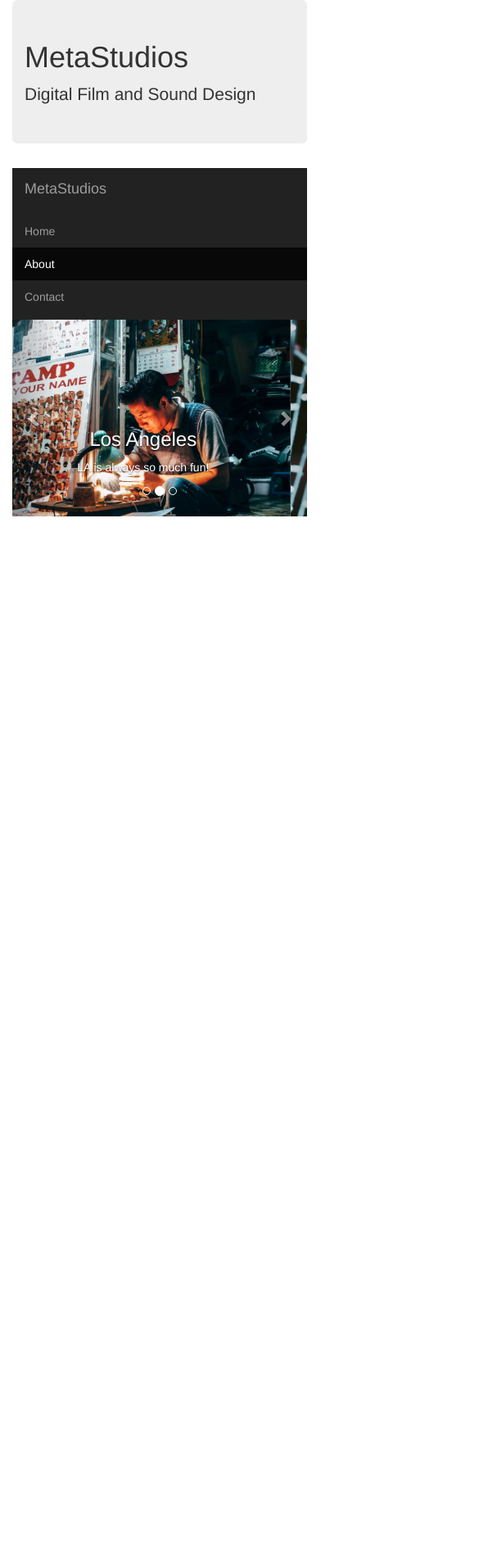
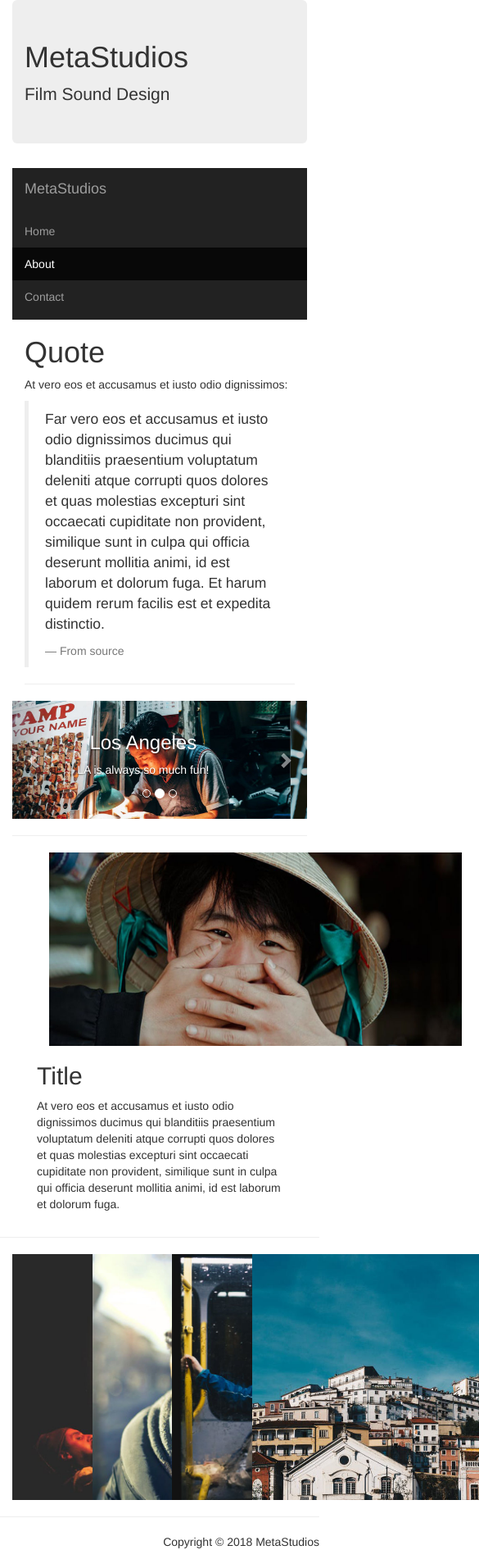
Before and after one commit to khairzmn/JanSite2018, a plain HTML site: page bootstrap_about.html in a window 390 px wide. Shown: the top 1891 px of the page at 82% size, 585 px wide, since content can reach past the window. Before the commit the page ends 844 px from the top, so only its background shows below. Drawn offline with nearby package versions, Linux system fonts and the light colour scheme.

Commit message:
bootstrap pages update

```diff
--- a/bootstrap_about.html
+++ b/bootstrap_about.html
@@ -22,7 +22,7 @@
     <div class="container-fluid">
         <header class="jumbotron">
             <h1>MetaStudios</h1>
-            <p>Digital Film and Sound Design</p>
+            <p>Film Sound Design</p>
         </header>
 
         <!-- nav menu bar -->
@@ -39,7 +39,7 @@
                         <a href="bootstrap_about.html">About</a>
                     </li>
                     <li>
-                        <a href="contact.html">Contact</a>
+                        <a href="bootstrap_contact.html">Contact</a>
                     </li>
                 </ul>
                 <div id="navbar" class="collapse navbar-collapse">
@@ -57,8 +57,30 @@
             </div>
         </nav>
 
+        <!-- blockquote -->
+        <div class="container" margin=>
+            <h1>Quote</h1>
 
-    <div id="myCarousel" class="carousel slide" data-ride="carousel">
+            <p>At vero eos et accusamus et iusto odio dignissimos:</p>
+            <blockquote>
+                <p> Far vero eos et accusamus et iusto odio dignissimos ducimus qui blanditiis praesentium voluptatum deleniti
+                    atque corrupti quos dolores et quas molestias excepturi sint occaecati cupiditate non provident, similique
+                    sunt in culpa qui officia deserunt mollitia animi, id est laborum et dolorum fuga. Et harum quidem rerum
+                    facilis est et expedita distinctio.</p>
+                <footer>From source</footer>
+            </blockquote>
+            <hr>
+            <!--
+            <button data-toggle="collapse" data-target="#demo">Collapsible</button>
+            <div id="demo" class="collapse">
+                    Luisque semper ante id lacus aliquet porttitor. Donec gravida massa vitae ante maximus, non tristique nisl tincidunt. Phasellus
+                    in nunc nec nunc laoreet tristique.
+            </div> -->
+
+        </div>
+
+        <!-- carousel -->
+        <div id="myCarousel" class="carousel slide" data-ride="carousel" style: "padding:50px 10px 10px 10px;">
             <!-- Indicators -->
             <ol class="carousel-indicators">
                 <li data-target="#myCarousel" data-slide-to="0" class="active"></li>
@@ -67,9 +89,9 @@
             </ol>
 
             <!-- Wrapper for slides -->
-        <div class="carousel-inner" >
+            <div class="carousel-inner">
                 <div class="item active">
-            <img src="./images/789156.jpeg" alt="Chania">
+                    <img src="./images/789156b.jpg" alt="Chania">
                     <div class="carousel-caption">
                         <h3>Los Angeles</h3>
                         <p>LA is always so much fun!</p>
@@ -77,7 +99,7 @@
                 </div>
 
                 <div class="item">
-            <img src="./images/759046.jpeg" alt="Chicago">
+                    <img src="./images/759046b.jpg" alt="Chicago">
                     <div class="carousel-caption">
                         <h3>Chicago</h3>
                         <p>Thank you, Chicago!</p>
@@ -85,7 +107,7 @@
                 </div>
 
                 <div class="item">
-            <img src="./images/804669.jpeg" alt="New York">
+                    <img src="./images/804669b.jpg" alt="New York">
                     <div class="carousel-caption">
                         <h3>New York</h3>
                         <p>We love the Big Apple!</p>
@@ -103,8 +125,59 @@
                 <span class="sr-only">Next</span>
             </a>
         </div>
+        <hr>
+
+        <!-- middle section -->
+        <div class="container-fluid">
+            <section class="col-xs-12 col-sm-6">
+                <div class="container" style=>
+                    <img src="./images/853172b.jpg" width="504" height="236">
+                </div>
+            </section>
+            <section class="col-xs-12 col-sm-6">
+                <h2>Title</h2>
+                <p>
+                    At vero eos et accusamus et iusto odio dignissimos ducimus qui blanditiis praesentium voluptatum deleniti atque corrupti
+                    quos dolores et quas molestias excepturi sint occaecati cupiditate non provident, similique sunt in culpa
+                    qui officia deserunt mollitia animi, id est laborum et dolorum fuga.
+                </p>
+            </section>
+        </div>
+    </div>
+    <hr>
+
+    <!-- images section -->
+    <div class="container-fluid">
+        <div class="row">
+            <div class="col-xs-3">
+                <img src="./images/69894b.jpg" item-width="300px" height="300px">
+            </div>
+            <div class="col-xs-3">
+                <img src="./images/813940b.jpg" item-width="300px" height="300px">
+            </div>
+            <div class="col-xs-3">
+                <img src="./images/808700b.jpg" item-width="300px" height="300px">
+            </div>
+            <div class="col-xs-3">
+                <img src="./images/804750b.jpg" item-width="300px" height="300px">
+            </div>
+            <!--
+            <p> At vero eos et accusamus et iusto odio dignissimos ducimus qui blanditiis praesentium
+                voluptatum deleniti atque corrupti quos dolores et quas molestias excepturi sint occaecati
+                cupiditate non provident, similique sunt in culpa qui officia deserunt mollitia animi, id
+                est laborum et dolorum fuga.</p>
+            -->
+        </div>
+    </div>
 
 
+    <hr>
+
+    <!-- footer -->
+    <footer class="text-right">
+        Copyright &copy; 2018 MetaStudios
+    </footer>
+    </div>
 
 </body>
 
```
Also changed, not shown: bootstrap.html (+5 -2 lines), bootstrap_contact.html (added, +126 -0 lines), images/213117.jpg (added), images/34552.jpg (added), images/69894b.jpg (added), images/759046b.jpg (added), images/789156b.jpg (added), images/804669b.jpg (added), images/804750b.jpg (added), images/808700b.jpg (added), images/813940b.jpg (added), images/853172b.jpg (added). Lines whose indentation alone changed are shown as unchanged.
